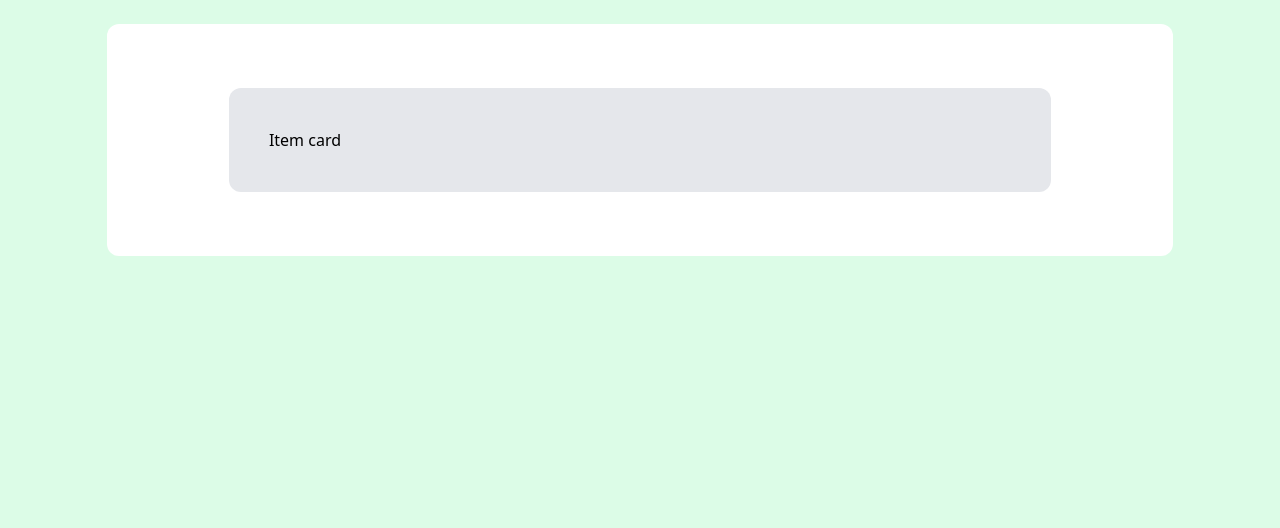
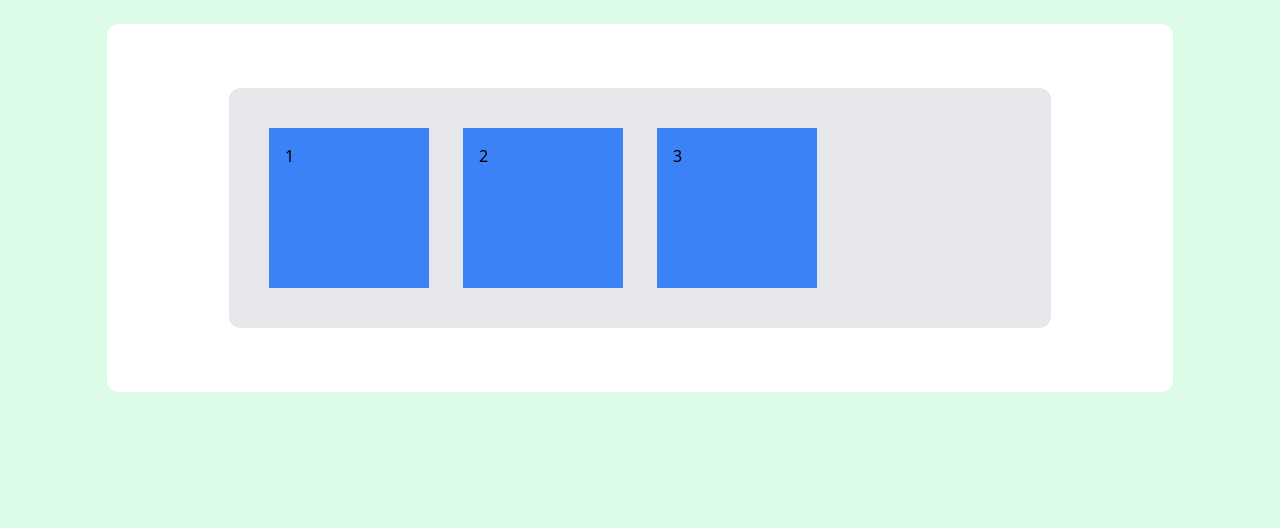
Before and after one commit to bogdano/engage, a Django app: template templates/store.html in a window 1280 px wide. Shown: the part 84-612 px from the top of the page. Run offline with Django 5.2, Linux system fonts and the light colour scheme; the template is opened without the code that fills it, so the values that code supplies are empty; some libraries are stand-ins or nearby versions.

Commit message:
Dynamic resizing

```diff
--- a/templates/store.html
+++ b/templates/store.html
@@ -11,7 +11,7 @@
 
 <body class="bg-green-100">
     <nav class="flex py-6 justify-between text-center px-4 py-6 bg-green-300">
-        <a href="/" class="text-xl text-black">Back</a>
+        <a href="./home.html" class="text-xl text-black">Back</a>
         <p class="text-3xl">Store</p>
         <p>Balance:</p>
     </nav>
@@ -22,7 +22,14 @@
 
     <div class="w-5/6 my-6 mx-auto p-2 lg:p-10 bg-white rounded-xl">
         <div class="w-5/6 my-6 mx-auto p-2 lg:p-10 bg-gray-200 rounded-xl">
-            <p>Item card</p>
+            <div>
+                <div class="grid grid-cols-[repeat(auto-fill,10rem)] gap-2 justify-between ">
+                    <div class="w-40 h-40 bg-blue-500 p-4">1</div>
+                    <div class="w-40 h-40 bg-blue-500 p-4">2</div>
+                    <div class="w-40 h-40 bg-blue-500 p-4">3</div>
+                </div>
+            </div>
+
         </div>
     </div>
 </body>
```
